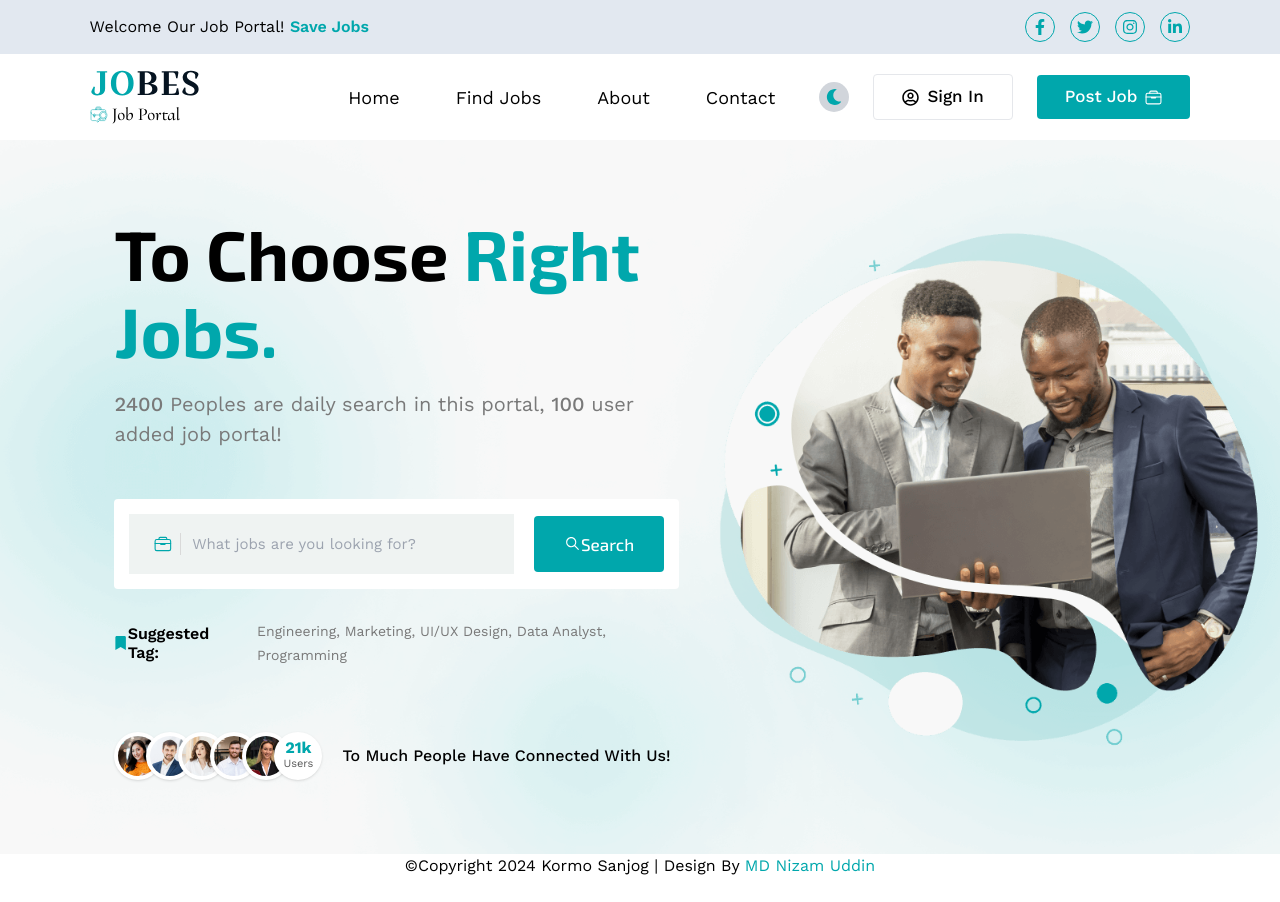
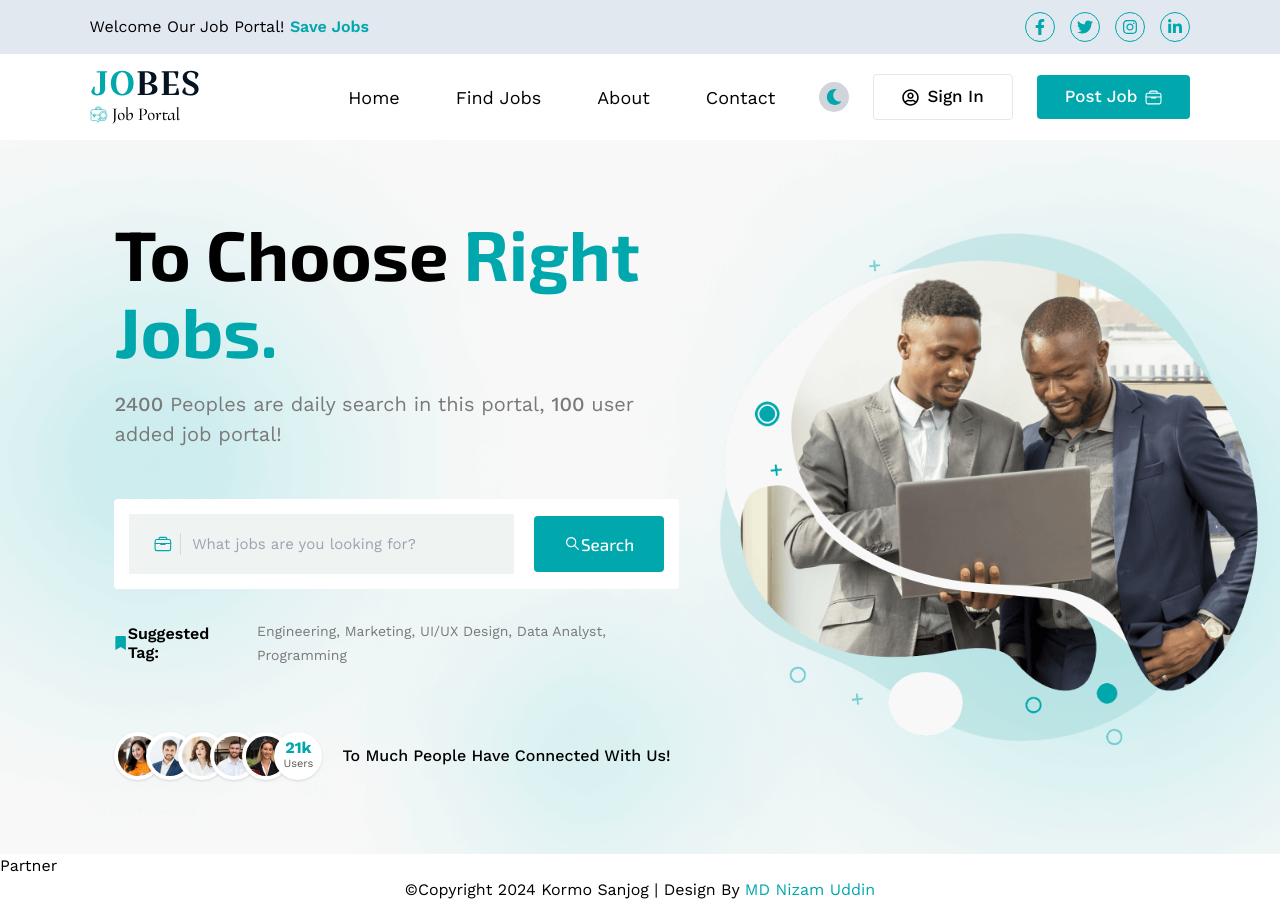
Before and after one commit to programmernizam/job-portal, a React (Vite) app in the folder kormo-sanjog/: page / in a window 1280 px wide. Before the commit the page ends 878 px from the top, so only its background shows below. Built offline with nearby package versions, Linux system fonts and the light colour scheme.

Commit message:
[Start] Partner section

```diff
--- a/kormo-sanjog/src/pages/Home/Home.jsx
+++ b/kormo-sanjog/src/pages/Home/Home.jsx
@@ -1,9 +1,11 @@
 import Hero from "./Hero";
+import Partner from "./Partner";
 
 export default function Home() {
   return (
     <main>
       <Hero />
+      <Partner />
     </main>
   );
 }
--- /dev/null
+++ b/kormo-sanjog/src/pages/Home/Partner.jsx
@@ -0,0 +1,3 @@
+export default function Partner() {
+  return <div>Partner</div>;
+}
```
